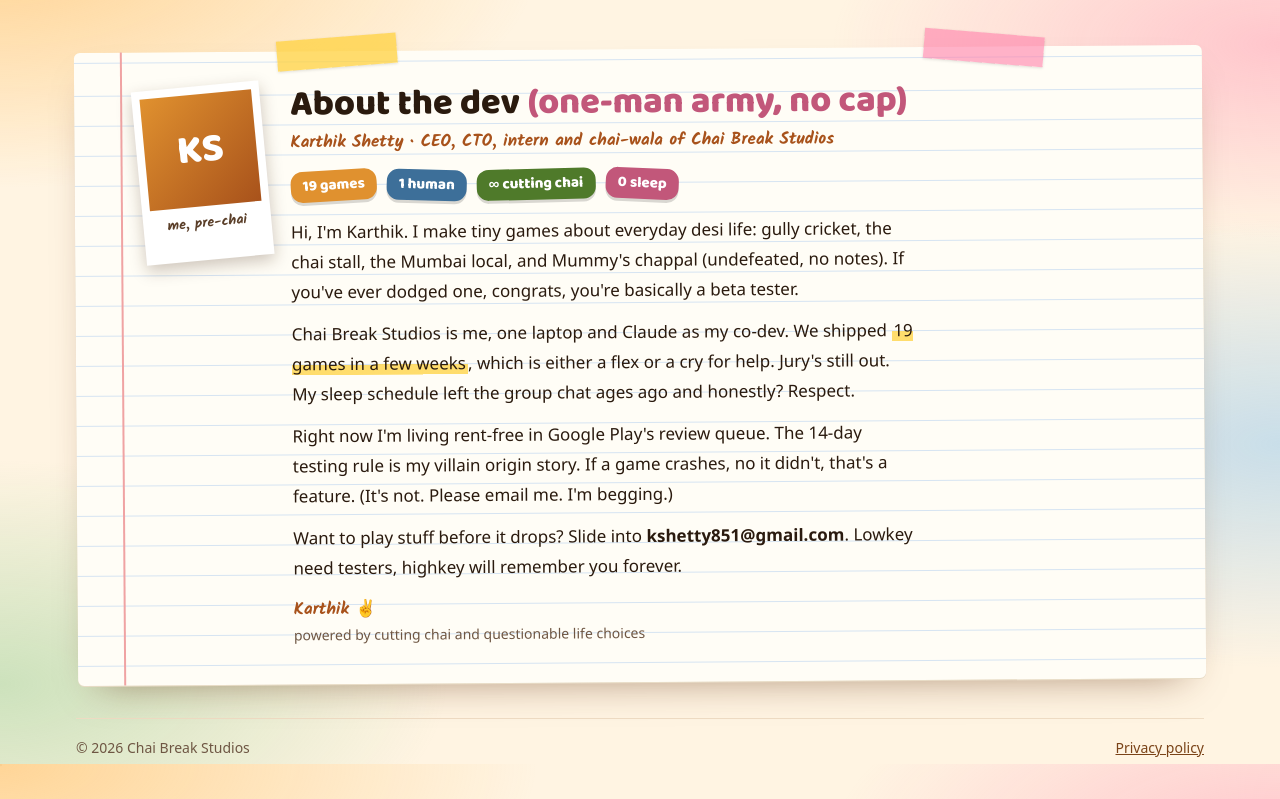
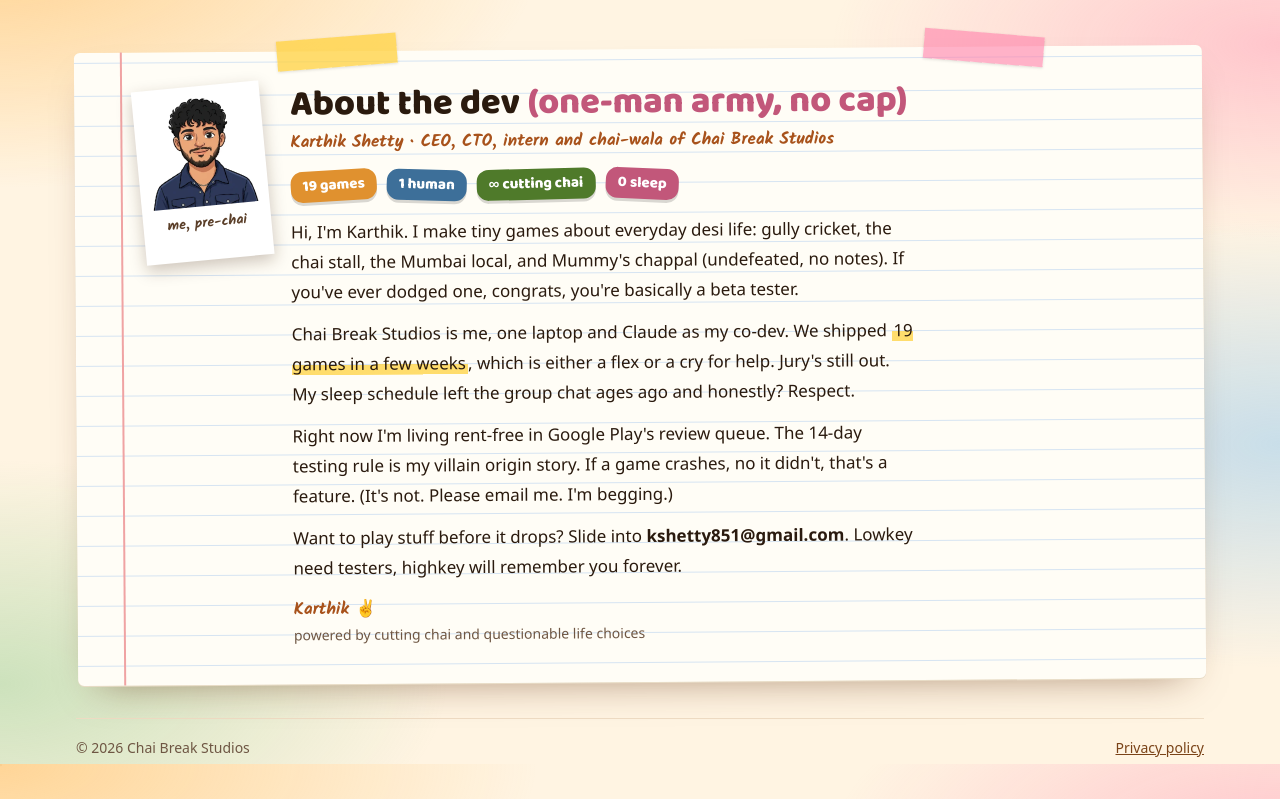
Before and after one commit to kshetty851-bit/chai-break, a plain HTML site: page index.html in a window 1280 px wide. Shown: the part 3236-4035 px from the top of the page. Drawn offline with Linux system fonts and the light colour scheme.

Commit message:
Add the dev's portrait to About
Co-Authored-By: Claude Opus 5.5 <noreply@anthropic.com>

```diff
--- a/index.html
+++ b/index.html
@@ -94,7 +94,7 @@ h2{font:800 clamp(28px,4vw,38px)/1.1 var(--sign); color:var(--chai-deep); margin
 .about .tape.l{left:18%; transform:rotate(-4deg)} .about .tape.r{right:14%; transform:rotate(5deg); background:rgba(255,128,171,.6)}
 .about-grid{display:grid; grid-template-columns:auto minmax(0,1fr); gap:24px; align-items:start}
 .polaroid{width:128px; padding:8px 8px 26px; background:#fff; box-shadow:0 6px 16px rgba(60,30,10,.25); transform:rotate(-5deg); text-align:center}
-.polaroid .face{aspect-ratio:1; display:grid; place-items:center; color:#fff; font:800 40px/1 var(--sign); background:linear-gradient(135deg,#e0912f,#a8521b)}
+.polaroid .face{display:block; width:100%; aspect-ratio:1; object-fit:cover; background:#fff}
 .polaroid span{display:block; margin-top:6px; font:700 14px var(--hand); color:#5a3e28}
 .about h2{margin:0; font:800 clamp(28px,4vw,36px)/1.1 var(--sign); color:#2a1a0e}
 .about h2 em{font-style:normal; color:#c2577a}
@@ -189,7 +189,7 @@ footer{margin-top:36px; padding-top:18px; border-top:1px solid var(--line); disp
   <section class="about" id="about">
     <span class="tape l" aria-hidden="true"></span><span class="tape r" aria-hidden="true"></span>
     <div class="about-grid">
-      <div class="polaroid" aria-hidden="true"><div class="face">KS</div><span>me, pre-chai</span></div>
+      <div class="polaroid"><img class="face" src="img/dev-karthik.webp" alt="Cartoon portrait of Karthik" width="360" height="360"><span>me, pre-chai</span></div>
       <div>
         <h2>About the dev <em>(one-man army, no cap)</em></h2>
         <p class="role">Karthik Shetty · CEO, CTO, intern and chai-wala of Chai Break Studios</p>
```
Also changed, not shown: img/dev-karthik.webp (added).
